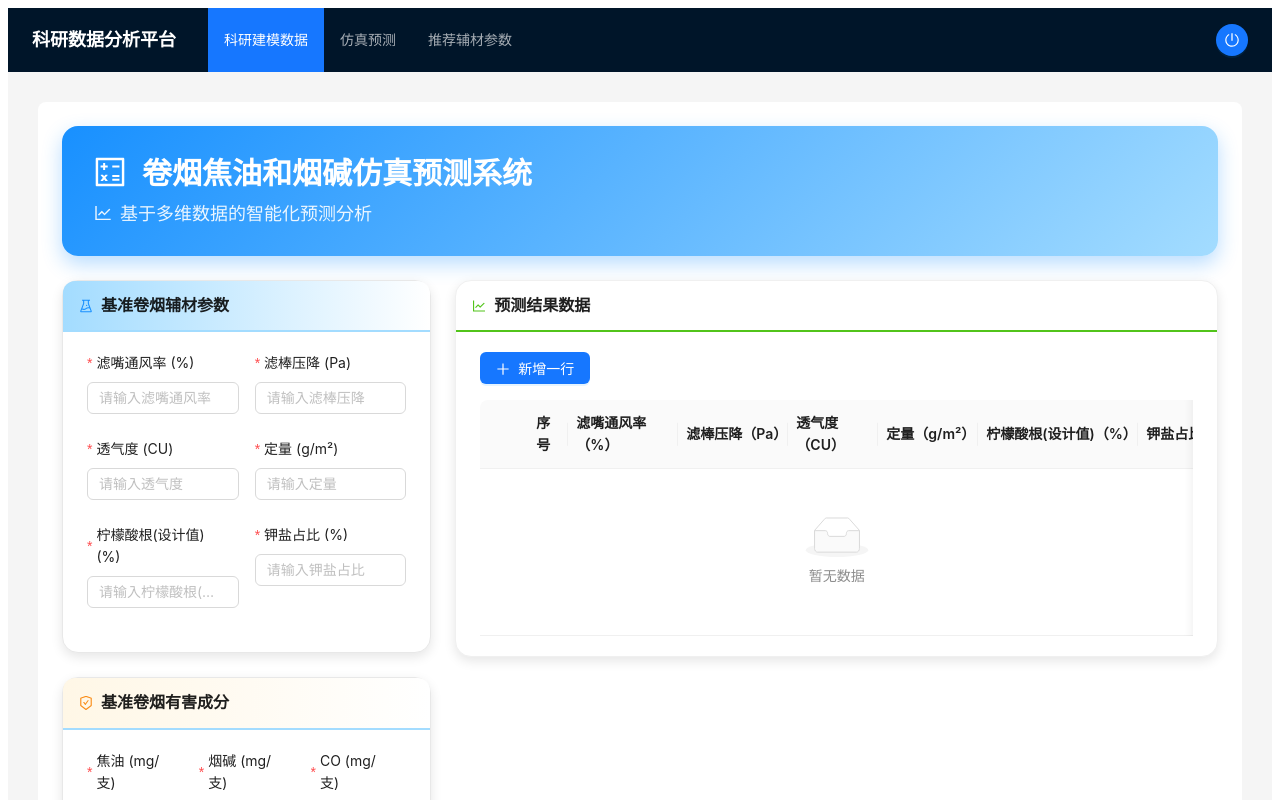
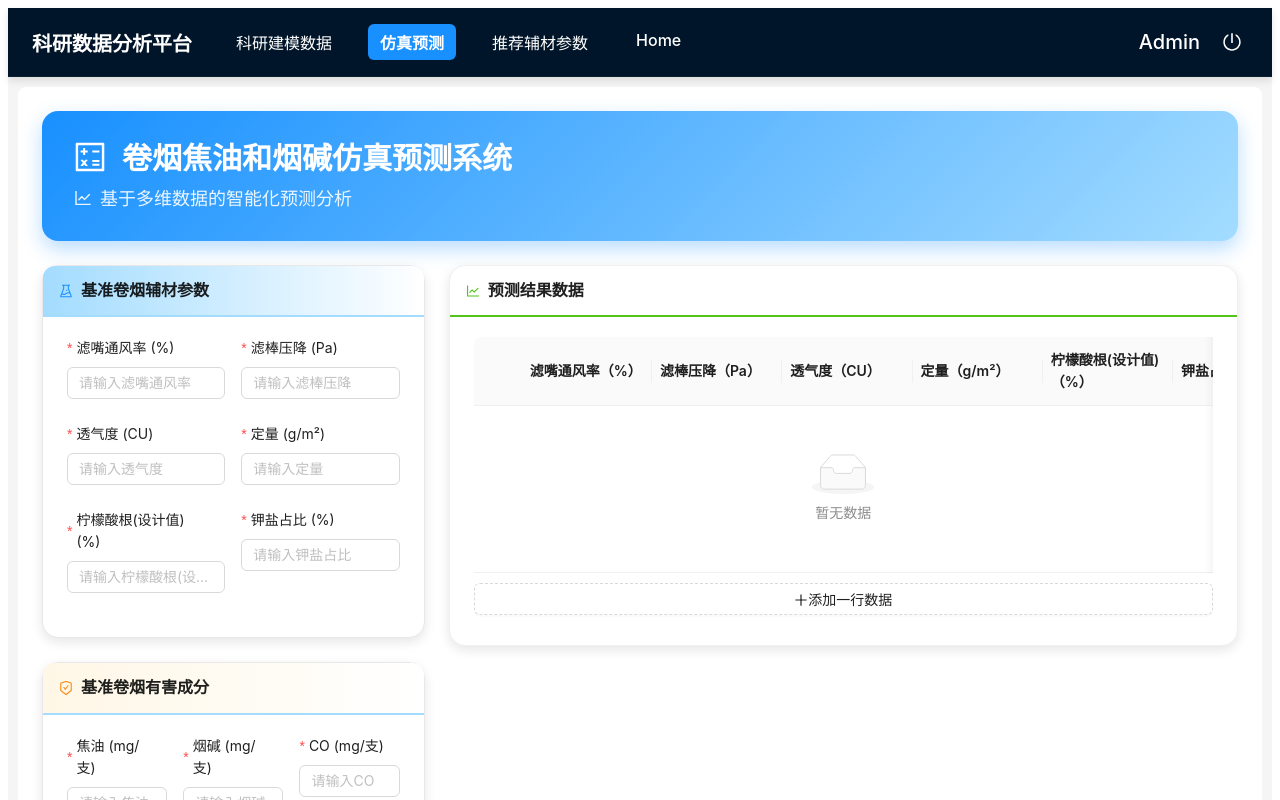
Before and after one commit to ctstic/cmdd_js, a React (Vite) app in the folder src/renderer/: page /simulatingForecast in a window 1280 px wide. Shown: the top 800 px of the page. Built offline with nearby package versions, Linux system fonts and the light colour scheme.

Commit message:
重构路由和主界面

```diff
--- a/src/renderer/src/pages/Home/index.tsx
+++ b/src/renderer/src/pages/Home/index.tsx
@@ -1,7 +1,28 @@
+import { Button, message } from 'antd'
 import React from 'react'
 
-const Home: React.FC = () => {
-  return <p>欢迎使用 xxxxxx</p>
+const Home = () => {
+  // 1. 使用 useMessage Hook
+  const [messageApi, contextHolder] = message.useMessage()
+
+  const handleSuccess = () => {
+    // 2. 通过 messageApi 调用，而不是直接的 message
+    messageApi.open({
+      type: 'success',
+      content: '操作成功！'
+    })
+  }
+
+  return (
+    <div>
+      {/* 3. 必须在组件渲染的某个地方放置 contextHolder */}
+      {contextHolder}
+      {/* 4. 现在可以正常触发消息了 */}
+      <Button type="primary" onClick={handleSuccess}>
+        触发成功消息
+      </Button>
+    </div>
+  )
 }
 
 export default Home
--- a/src/renderer/src/pages/SimulatingForecast/PredictionTable.tsx
+++ b/src/renderer/src/pages/SimulatingForecast/PredictionTable.tsx
@@ -1,29 +1,12 @@
-import React, { useRef, useState } from 'react'
-import { Card, Typography, Button, Space, Popconfirm, message, Form, InputNumber } from 'antd'
-import { PlusOutlined, LineChartOutlined } from '@ant-design/icons'
-import { ActionType, EditableProTable, ProColumns } from '@ant-design/pro-components'
+import { LineChartOutlined } from '@ant-design/icons'
+import type { ProColumns } from '@ant-design/pro-components'
+import { EditableProTable } from '@ant-design/pro-components'
+import { Card, Typography } from 'antd'
+import React, { useState, useRef, useImperativeHandle } from 'react'
 
 const { Text } = Typography
 
-// 公共必填规则
-// eslint-disable-next-line @typescript-eslint/explicit-function-return-type
-const requiredRule = (messageText: string) => ({
-  rules: [{ required: true, message: messageText }]
-})
-
-// 公共数字输入框渲染器
-// eslint-disable-next-line @typescript-eslint/explicit-function-return-type
-const renderNumberInput = () => (
-  <InputNumber
-    style={{ width: '100%' }}
-    min={0}
-    step={0.01}
-    precision={2} // 最多保留2位小数，可以只输入整数
-    placeholder="请输入"
-  />
-)
-
-interface DataSourceItem {
+interface DataSourceType {
   key: string
   filterVentilation: string | number
   filterPressureDrop: string | number
@@ -37,86 +20,52 @@ interface DataSourceItem {
 }
 
 interface PredictionTableProps {
-  dataSource?: DataSourceItem[]
-  onDataChange?: (data: DataSourceItem[]) => void
+  actionRef?: React.Ref<any>
 }
 
-const PredictionTable: React.FC<PredictionTableProps> = ({ dataSource = [], onDataChange }) => {
-  const actionRef = useRef<ActionType>(undefined)
-  const [editableDataSource, setEditableDataSource] = useState<DataSourceItem[]>(dataSource)
+const PredictionTable: React.FC<PredictionTableProps> = ({ actionRef }) => {
   const [editableKeys, setEditableRowKeys] = useState<React.Key[]>([])
-  const [form] = Form.useForm()
+  const [dataSource, setDataSource] = useState<readonly DataSourceType[]>([])
 
-  // 删除
-  const handleDelete = (key: string): void => {
-    const newData = editableDataSource.filter((item) => item.key !== key)
-    setEditableDataSource(newData)
-    onDataChange?.(newData)
-    message.success('删除成功')
-  }
+  const editableTableRef = useRef<any>(null)
 
-  // 表格列
-  const columns: ProColumns<DataSourceItem, 'text'>[] = [
-    {
-      title: '序号',
-      dataIndex: 'key',
-      editable: false,
-      width: 40
-    },
+  // Expose methods to the parent component via actionRef
+  useImperativeHandle(actionRef, () => ({
+    getData: () => dataSource, // Get data from the table
+    setData: (newData: DataSourceType[]) => setDataSource(newData) // Set new data
+  }))
+
+  const columns: ProColumns<DataSourceType>[] = [
     {
       title: '滤嘴通风率（%）',
-      dataIndex: 'filterVentilation',
-      formItemProps: () => requiredRule('此项为必填项'),
-      renderFormItem: renderNumberInput,
-      width: 110
+      dataIndex: 'filterVentilation'
     },
     {
       title: '滤棒压降（Pa）',
-      dataIndex: 'filterPressureDrop',
-      formItemProps: () => requiredRule('此项为必填项'),
-      renderFormItem: renderNumberInput,
-      width: 110
+      dataIndex: 'filterPressureDrop'
     },
     {
       title: '透气度（CU）',
-      dataIndex: 'permeability',
-      formItemProps: () => requiredRule('此项为必填项'),
-      renderFormItem: renderNumberInput,
-      width: 90
+      dataIndex: 'permeability'
     },
     {
       title: '定量（g/m²）',
-      dataIndex: 'quantitative',
-      formItemProps: () => requiredRule('此项为必填项'),
-      renderFormItem: renderNumberInput,
-      width: 100
+      dataIndex: 'quantitative'
     },
     {
       title: '柠檬酸根(设计值)（%）',
-      dataIndex: 'citrate',
-      formItemProps: () => requiredRule('此项为必填项'),
-      renderFormItem: renderNumberInput,
-      width: 160
+      dataIndex: 'citrate'
     },
     {
       title: '钾盐占比（%）',
-      dataIndex: 'potassiumRatio',
-      formItemProps: () => requiredRule('此项为必填项'),
-      renderFormItem: renderNumberInput,
-      width: 110
+      dataIndex: 'potassiumRatio'
     },
     {
       title: '操作',
       valueType: 'option',
-      width: 120,
-      render: (_, record, __, action) => [
-        <a key="editable" onClick={() => action?.startEditable?.(record.key)}>
-          编辑
-        </a>,
-        <Popconfirm key="delete" title="确定要删除吗？" onConfirm={() => handleDelete(record.key)}>
-          <a>删除</a>
-        </Popconfirm>
-      ]
+      render: () => {
+        return null
+      }
     }
   ]
 
@@ -125,72 +74,75 @@ const PredictionTable: React.FC<PredictionTableProps> = ({ dataSource = [], onDa
       style={{ borderRadius: 16, boxShadow: '0 4px 12px rgba(0,0,0,0.1)' }}
       bodyStyle={{ padding: 0 }}
     >
-      {/* 表头 */}
       <div style={{ padding: '12px 16px', borderBottom: '2px solid #52c41a' }}>
         <LineChartOutlined style={{ marginRight: 8, color: '#52c41a' }} />
         <Text strong style={{ fontSize: '16px' }}>
           预测结果数据
         </Text>
       </div>
-
-      {/* 表格 */}
       <div style={{ padding: '20px 24px' }}>
-        <div style={{ marginBottom: 16, display: 'flex', justifyContent: 'space-between' }}>
-          <Space>
-            <Button
-              type="primary"
-              icon={<PlusOutlined />}
-              disabled={editableKeys.length > 0} // 编辑时禁用
-              onClick={() => {
-                const newKey = (editableDataSource.length + 1).toString()
-                const newData: DataSourceItem = {
-                  key: newKey,
-                  filterVentilation: '',
-                  filterPressureDrop: '',
-                  permeability: '',
-                  quantitative: '',
-                  citrate: '',
-                  potassiumRatio: '',
-                  tar: '',
-                  nicotine: '',
-                  co: ''
-                }
-                setEditableDataSource([...editableDataSource, newData])
-                actionRef.current?.startEditable?.(newKey)
-              }}
-            >
-              新增一行
-            </Button>
-          </Space>
-        </div>
-
-        <EditableProTable<DataSourceItem>
+        <EditableProTable<DataSourceType>
+          ref={editableTableRef}
+          columns={columns}
           rowKey="key"
-          actionRef={actionRef}
-          recordCreatorProps={false}
-          columns={columns}
-          value={editableDataSource}
-          onChange={(data) => {
-            setEditableDataSource(data as DataSourceItem[])
-            onDataChange?.(data as DataSourceItem[])
+          scroll={{ x: 960 }}
+          value={dataSource}
+          onChange={setDataSource}
+          recordCreatorProps={{
+            newRecordType: 'dataSource',
+            record: () => ({ key: Date.now() })
           }}
           editable={{
-            form,
+            type: 'multiple',
             editableKeys,
-            onChange: setEditableRowKeys,
-            actionRender: (row, config, defaultDom) => [defaultDom.save, defaultDom.delete]
+            actionRender: (row, config, defaultDoms) => {
+              return [defaultDoms.delete]
+            },
+            onValuesChange: (record, recordList) => {
+              setDataSource(recordList)
+            },
+            onChange: setEditableRowKeys
           }}
           expandable={{
             expandedRowRender: (record) => {
-              // 使用 record.key 查找对应的数据
+              // 找到对应的预测数据
               const prediction = dataSource.find((item) => item.key === record.key)
 
-              // 如果找到了对应的 prediction 数据，渲染相关内容
               return (
-                <div>
-                  <p>CO: {prediction ? prediction.co : '暂无数据'}</p>
-                  <p>烟碱: {prediction ? prediction.nicotine : '暂无数据'}</p>
-                  <p>焦油: {prediction ? prediction.tar : '暂无数据'}</p>
+                <div
+                  style={{
+                    display: 'flex',
+                    width: '100%',
+                    padding: '10px',
+                    fontFamily: 'Arial, sans-serif',
+                    backgroundColor: '#f5f5f5',
+                    borderRadius: '4px'
+                  }}
+                >
+                  <div style={{ textAlign: 'left', width: '200px' }}>
+                    <p style={{ margin: 0, fontSize: '16px' }}>
+                      <strong>CO:</strong>{' '}
+                      <span style={{ color: prediction?.co ? '#52c41a' : 'gray' }}>
+                        {prediction?.co || '未计算'}
+                      </span>
+                    </p>
+                  </div>
+                  <div style={{ textAlign: 'left', width: '200px' }}>
+                    <p style={{ margin: 0, fontSize: '16px' }}>
+                      <strong>烟碱:</strong>{' '}
+                      <span style={{ color: prediction?.nicotine ? '#52c41a' : 'gray' }}>
+                        {prediction?.nicotine || '未计算'}
+                      </span>
+                    </p>
+                  </div>
+                  <div style={{ textAlign: 'left', width: '200px' }}>
+                    <p style={{ margin: 0, fontSize: '16px' }}>
+                      <strong>焦油:</strong>{' '}
+                      <span style={{ color: prediction?.tar ? '#52c41a' : 'gray' }}>
+                        {prediction?.tar || '未计算'}
+                      </span>
+                    </p>
+                  </div>
                 </div>
               )
             }
--- a/src/renderer/src/pages/SimulatingForecast/index.tsx
+++ b/src/renderer/src/pages/SimulatingForecast/index.tsx
@@ -1,5 +1,5 @@
-import React, { useState } from 'react'
-import { Card, Row, Col, Typography, InputNumber, Form, Button, message, Space } from 'antd'
+import React, { useRef, useState } from 'react'
+import { Card, Row, Col, Typography, Button, Space, Form, InputNumber, notification } from 'antd'
 import {
   CalculatorOutlined,
   ExperimentOutlined,
@@ -9,29 +9,6 @@ import {
 import PredictionTable from './PredictionTable'
 
 const { Title, Text } = Typography
-
-interface DataSourceItem {
-  key: string
-  code?: string
-  filterVentilation: number
-  filterPressureDrop: number
-  permeability: number
-  quantitative: number
-  citrate: number
-  potassiumRatio: number
-  tar: number
-  nicotine: number
-  co: number
-}
-
-interface FormFieldConfig {
-  name: string
-  label: string
-  unit?: string
-}
-
-// 公共必填规则
-const requiredRule = (label: string) => [{ required: true, message: `请输入${label}` }]
 
 const styles = {
   headerGradient: {
@@ -45,10 +22,24 @@ const styles = {
   }
 }
 
-const SimulatingForecast: React.FC = () => {
-  const [baseForm] = Form.useForm()
-  const [harmfulForm] = Form.useForm()
-  const [dataSource, setDataSource] = useState<DataSourceItem[]>([])
+interface FormFieldConfig {
+  name: string
+  label: string
+  unit?: string
+}
+
+interface DataSourceItem {
+  key: string
+  filterVentilation: string | number
+  filterPressureDrop: string | number
+  permeability: string | number
+  quantitative: string | number
+  citrate: string | number
+  potassiumRatio: string | number
+  tar: string | number
+  nicotine: string | number
+  co: string | number
+}
 
 // 基准卷烟辅材参数
 const baseMaterialFields: FormFieldConfig[] = [
@@ -67,43 +58,83 @@ const SimulatingForecast: React.FC = () => {
   { name: 'co', label: 'CO', unit: 'mg/支' }
 ]
 
-  const handleDataChange = (newData: DataSourceItem[]): void => {
-    setDataSource(newData)
-  }
+// 公共必填规则
+const requiredRule = (label: string) => [{ required: true, message: `请输入${label}` }]
+
+const SimulatingForecast: React.FC = () => {
+  const [notificationApi, contextHolder] = notification.useNotification()
+  const [form] = Form.useForm()
+  const actionRef = useRef<any>(null)
 
   const handleSubmit = async (): Promise<void> => {
     try {
-      const baseValues = await baseForm.validateFields()
-      const harmfulValues = await harmfulForm.validateFields()
-      console.log('表格数据:', { ...baseValues, ...harmfulValues }, dataSource)
+      const formValues = await form.validateFields()
+      if (actionRef.current) {
+        const dataSource = actionRef.current.getData()
+        console.log('🚀 ~ handleSubmit ~ dataSource:', dataSource)
+        console.log('🚀 ~ handleSubmit ~ formValues:', formValues)
 
+        // 过滤数据，只传递输入参数，不传递预测结果
+        const inputParams = dataSource.map((item) => ({
+          key: item.key,
+          filterVentilation: Number(item.filterVentilation) || 0,
+          filterPressureDrop: Number(item.filterPressureDrop) || 0,
+          permeability: Number(item.permeability) || 0,
+          quantitative: Number(item.quantitative) || 0,
+          citrate: Number(item.citrate) || 0,
+          potassiumRatio: Number(item.potassiumRatio) || 0
+          // 不传递 tar, nicotine, co 字段
+        }))
+        console.log('🚀 ~ 传递给API的输入参数:', inputParams)
+
+        // 调用接口
         const res = await window.electronAPI.simulation.prediction({
-        standardParams: { ...baseValues, ...harmfulValues },
-        predictionParams: dataSource
+          standardParams: formValues,
+          predictionParams: inputParams // 只传递输入参数
         })
 
+        // 判断返回数据是否存在
+        console.log('🚀 ~ handleSubmit ~ res.data:', res.data)
+        if (res.data && Array.isArray(res.data) && res.data.length > 0) {
+          notificationApi.success({
+            message: '计算成功'
+          })
           // 确保将返回的预测数据更新到表格中
           const predictionData = res.data.map((item: any) => ({
             ...item, // 返回的数据结构
-        key: item.key.toString() // 确保 key 为字符串类型
+            key: item.key.toString(), // 确保 key 为字符串类型
+            // 确保数值类型正确
+            filterVentilation: Number(item.filterVentilation) || 0,
+            filterPressureDrop: Number(item.filterPressureDrop) || 0,
+            permeability: Number(item.permeability) || 0,
+            quantitative: Number(item.quantitative) || 0,
+            citrate: Number(item.citrate) || 0,
+            potassiumRatio: Number(item.potassiumRatio) || 0,
+            tar: Number(item.tar) || 0,
+            nicotine: Number(item.nicotine) || 0,
+            co: Number(item.co) || 0
           }))
-      setDataSource(predictionData) // 更新 dataSource
-
-      console.log(predictionData)
+          actionRef.current.setData(predictionData) // 更新 dataSource
+        } else {
+          notificationApi.error({
+            message: '计算异常，未返回数据，请检查表单填写'
+          })
+        }
+      }
     } catch (error) {
-      message.error('请先填写完整的表单')
+      console.error('计算异常:', error)
+      // 4. 如果表单验证失败，或者接口调用失败，显示错误提示
+      notificationApi.error({
+        message: '计算异常，请检查表单填写'
+      })
     }
   }
 
-  const handleReset = (): void => {
-    baseForm.resetFields()
-    harmfulForm.resetFields()
-    setDataSource([])
-    message.success('已重置所有数据')
-  }
+  const handleReset = (): void => {}
 
   return (
-    <div style={{ minHeight: '100vh' }}>
+    <div style={{ minHeight: 'calc(100vh - 145px)' }}>
+      {contextHolder}
       {/* 标题 */}
       <Card
         style={{
@@ -136,6 +167,7 @@ const SimulatingForecast: React.FC = () => {
       <Row gutter={[24, 24]}>
         {/* 左侧表单 */}
         <Col xs={24} lg={8}>
+          <Form form={form} layout="vertical">
             {/* 辅材参数 */}
             <Card
               style={{
@@ -153,7 +185,7 @@ const SimulatingForecast: React.FC = () => {
                 </Text>
               </div>
               <div style={{ padding: '20px 24px' }}>
-              <Form form={baseForm} layout="vertical">
+                {' '}
                 <Row gutter={16}>
                   {baseMaterialFields.map((field) => (
                     <Col xs={24} sm={12} key={field.name}>
@@ -173,7 +205,6 @@ const SimulatingForecast: React.FC = () => {
                     </Col>
                   ))}
                 </Row>
-              </Form>
               </div>
             </Card>
 
@@ -181,6 +212,7 @@ const SimulatingForecast: React.FC = () => {
             <Card
               style={{
                 borderRadius: 16,
+                marginBottom: 24,
                 boxShadow: '0 4px 12px rgba(0,0,0,0.1)',
                 border: '1px solid #e8e8e8'
               }}
@@ -198,7 +230,6 @@ const SimulatingForecast: React.FC = () => {
                 </Text>
               </div>
               <div style={{ padding: '20px 24px' }}>
-              <Form form={harmfulForm} layout="vertical">
                 <Row gutter={16}>
                   {harmfulFields.map((field) => (
                     <Col xs={24} sm={8} key={field.name}>
@@ -218,19 +249,20 @@ const SimulatingForecast: React.FC = () => {
                     </Col>
                   ))}
                 </Row>
-              </Form>
               </div>
             </Card>
-        </Col>
-
-        {/* 右侧表格 */}
-        <Col xs={24} lg={16}>
-          <PredictionTable dataSource={dataSource} onDataChange={handleDataChange} />
-        </Col>
-      </Row>
-
+          </Form>
           {/* 底部按钮 */}
-      <Space style={{ marginTop: '20px' }}>
+          <Card
+            style={{
+              borderRadius: 16,
+              boxShadow: '0 4px 12px rgba(0,0,0,0.1)',
+              border: '1px solid #e8e8e8'
+            }}
+            bodyStyle={{ padding: 0 }}
+          >
+            <div style={{ padding: '20px 24px' }}>
+              <Space>
                 <Button type="primary" onClick={handleSubmit}>
                   提交
                 </Button>
@@ -239,6 +271,15 @@ const SimulatingForecast: React.FC = () => {
                 </Button>
               </Space>
             </div>
+          </Card>
+        </Col>
+
+        {/* 右侧表格 */}
+        <Col xs={24} lg={16}>
+          <PredictionTable actionRef={actionRef} />
+        </Col>
+      </Row>
+    </div>
   )
 }
 
--- a/src/renderer/src/pages/layout.tsx
+++ b/src/renderer/src/pages/layout.tsx
@@ -1,102 +1,113 @@
-import React, { useState } from 'react'
-import { Layout, Menu, theme, Button, Tooltip } from 'antd'
-import type { MenuProps } from 'antd'
-const { Header, Content } = Layout
-import { Link, Outlet, useNavigate } from 'react-router-dom'
+import React, { useEffect } from 'react'
+import { Layout, theme, Button, Tooltip } from 'antd'
+import { NavLink, Outlet, useNavigate, useLocation } from 'react-router-dom'
 import { PoweroffOutlined } from '@ant-design/icons'
+
+const { Content } = Layout
 
 const BasicLayout: React.FC = () => {
   const navigate = useNavigate()
-  // const location = useLocation()
-  const [selectedKeys, setSelectedKeys] = useState<string[]>(['modelingData'])
+  const location = useLocation() // 获取当前的路径
+  const {
+    token: { colorBgContainer, borderRadiusLG }
+  } = theme.useToken()
 
-  const {
-    token: { colorBgContainer, borderRadiusLG, colorTextLightSolid }
-  } = theme.useToken()
-  // }, [location.pathname])
+  const username = 'Admin'
 
-  // 处理菜单点击
-  const handleMenuClick: MenuProps['onClick'] = (e) => {
-    setSelectedKeys([e.key])
-  }
+  const menuItems: { key: string; label: string }[] = [
+    { key: '/modelingData', label: '科研建模数据' },
+    { key: '/simulatingForecast', label: '仿真预测' },
+    { key: '/recommendParameter', label: '推荐辅材参数' },
+    { key: '/home', label: 'Home' }
+  ]
 
-  const handleLogout = () => {
+  const handleLogout = (): void => {
     localStorage.removeItem('isAuthenticated')
     navigate('/login')
   }
 
+  const navLinkStyle = ({ isActive }: { isActive: boolean }): React.CSSProperties => ({
+    color: '#fff',
+    backgroundColor: isActive ? '#1890ff' : 'transparent',
+    padding: '6px 12px',
+    textDecoration: 'none',
+    fontSize: 16,
+    fontWeight: isActive ? 700 : 500,
+    borderRadius: 6,
+    transition: 'background-color 0.3s, color 0.3s'
+  })
+
+  useEffect(() => {
+    // 默认跳转到 "/modelingData"，但只有当当前路径不是 "/modelingData" 时才跳转
+    if (location.pathname === '/') {
+      navigate('/modelingData')
+    }
+  }, [location.pathname, navigate])
+
   return (
     <Layout>
-      <Header
+      <div
+        role="banner"
         style={{
           position: 'sticky',
           top: 0,
           zIndex: 1,
           width: '100%',
           display: 'flex',
+          justifyContent: 'space-between',
           alignItems: 'center',
-          justifyContent: 'space-between',
-          padding: '0 24px'
+          padding: '16px 24px',
+          backgroundColor: '#001529',
+          boxShadow: '0 4px 8px rgba(0, 0, 0, 0.1)',
+          borderBottom: '1px solid #0b1e2e'
         }}
       >
+        {/* Left: title + nav */}
         <div style={{ display: 'flex', alignItems: 'center' }}>
           <div
             style={{
-              color: colorTextLightSolid,
+              color: '#fff',
               fontWeight: 'bold',
-              fontSize: '18px',
-              marginRight: '32px'
+              fontSize: 20,
+              marginRight: 32
             }}
           >
             科研数据分析平台
           </div>
-          <Menu
-            theme="dark"
-            mode="horizontal"
-            items={[
-              {
-                key: 'modelingData',
-                label: <Link to="/modelingData">科研建模数据</Link>
-              },
-              {
-                key: 'simulatingForecast',
-                label: <Link to="/simulatingForecast">仿真预测</Link>
-              },
-              {
-                key: 'recommendParameter',
-                label: <Link to="/recommendParameter">推荐辅材参数</Link>
-              }
-            ]}
-            onClick={handleMenuClick}
-            selectedKeys={selectedKeys}
-            style={{
-              flex: 1,
-              minWidth: 0,
-              border: 'none',
-              background: 'transparent'
-            }}
-          />
+
+          <nav aria-label="主导航" style={{ display: 'flex', gap: 24 }}>
+            {menuItems.map((item) => (
+              <NavLink key={item.key} to={item.key} style={navLinkStyle}>
+                {item.label}
+              </NavLink>
+            ))}
+          </nav>
         </div>
 
-        <div style={{ display: 'flex', alignItems: 'center', gap: '12px' }}>
+        {/* Right: username + logout */}
+        <div style={{ display: 'flex', alignItems: 'center', gap: 16 }}>
+          <div style={{ color: '#fff', fontWeight: 500, fontSize: 20 }}>{username}</div>
           <Tooltip title="退出登录">
             <Button
-              type="primary"
+              type="text"
               icon={<PoweroffOutlined />}
               onClick={handleLogout}
+              aria-label="退出登录"
               style={{
-                color: colorTextLightSolid,
+                color: '#fff',
+                fontSize: 18,
                 display: 'flex',
                 alignItems: 'center',
-                borderRadius: '50%',
-                height: '32px',
-                minWidth: '32px'
+                border: 'none',
+                padding: 0,
+                backgroundColor: 'transparent'
               }}
             />
           </Tooltip>
         </div>
-      </Header>
-      <Content style={{ padding: '30px', minHeight: 'calc(100vh - 64px)' }}>
+      </div>
+
+      <Content style={{ padding: 10, minHeight: 'calc(100vh - 80px)' }}>
         <div
           style={{
             padding: 24,
@@ -108,9 +119,6 @@ const BasicLayout: React.FC = () => {
           <Outlet />
         </div>
       </Content>
-      {/* <Footer style={{ textAlign: 'center' }}>
-        Ant Design ©{new Date().getFullYear()} Created by aaa
-      </Footer> */}
     </Layout>
   )
 }
```
Lines whose indentation alone changed are shown as unchanged.
